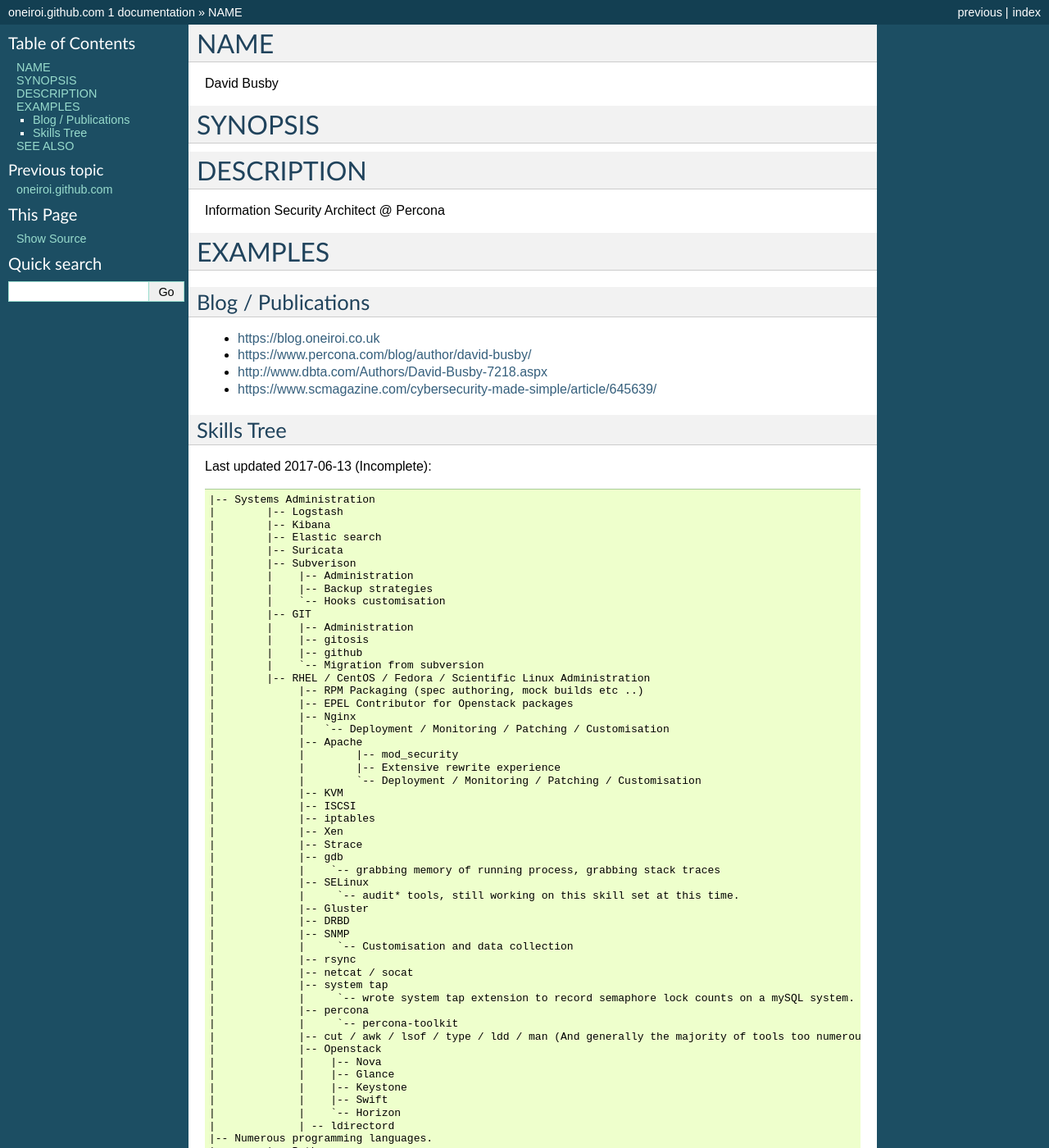
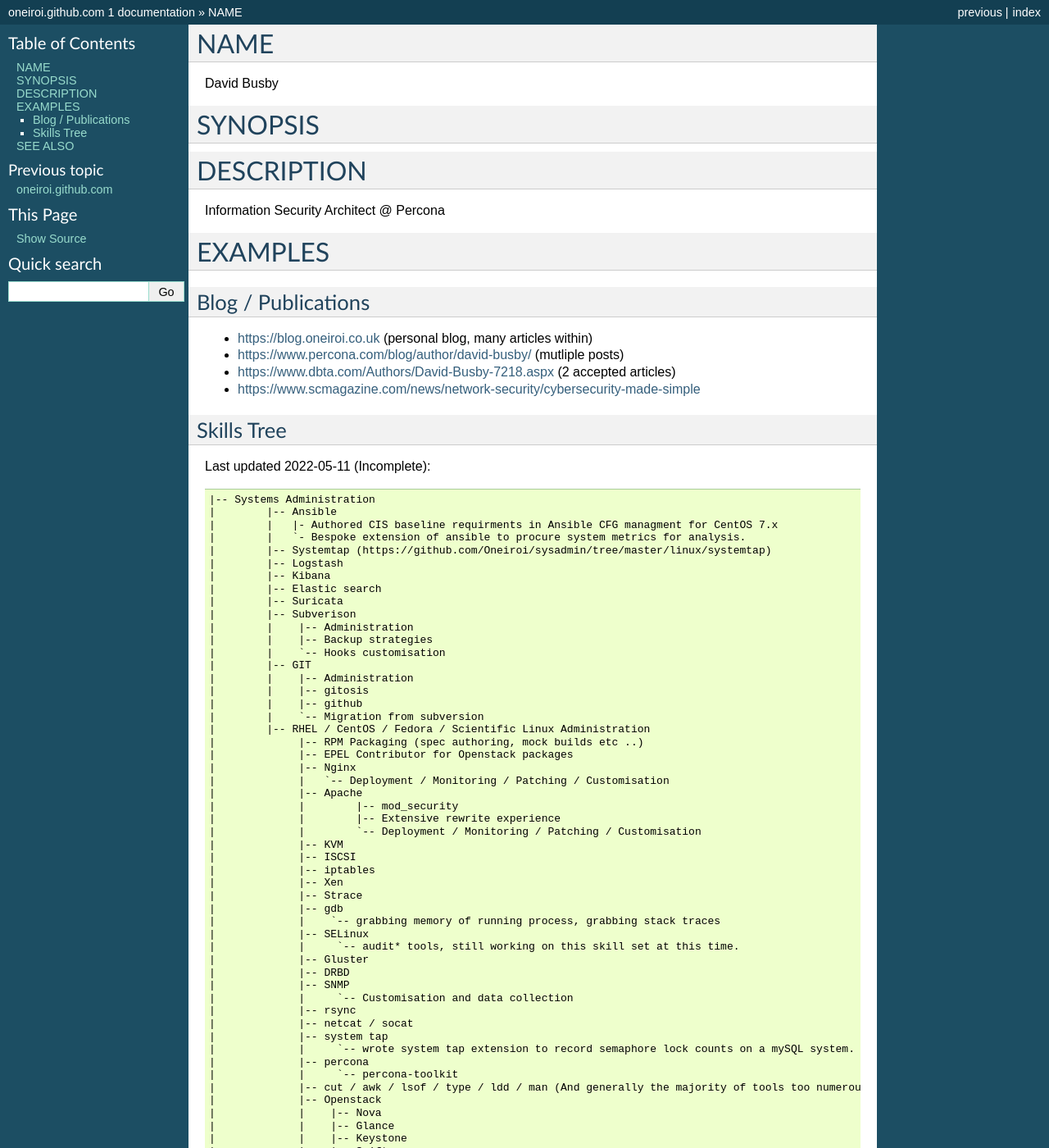
Before and after one commit to Oneiroi/oneiroi.github.com, a Sphinx documentation site: the page built from doc/source/david_busby.rst, in a window 1280 px wide and 1400 px high. Shown: the whole window at 82% size. Built offline with Sphinx 7.4.7, drawn with Linux system fonts in a browser that asks for light colours; some of the changed text lies outside the part shown.

Commit message:
Updated, still not 100% coverage but adds some key things at the very least

```diff
--- a/doc/source/david_busby.rst
+++ b/doc/source/david_busby.rst
@@ -22,18 +22,22 @@
 Blog / Publications
 -------------------
 
-* https://blog.oneiroi.co.uk
-* https://www.percona.com/blog/author/david-busby/
-* http://www.dbta.com/Authors/David-Busby-7218.aspx
-* https://www.scmagazine.com/cybersecurity-made-simple/article/645639/
+* https://blog.oneiroi.co.uk (personal blog, many articles within)
+* https://www.percona.com/blog/author/david-busby/ (mutliple posts)
+* https://www.dbta.com/Authors/David-Busby-7218.aspx (2 accepted articles)
+* https://www.scmagazine.com/news/network-security/cybersecurity-made-simple
 
 Skills Tree
 -----------
 
-Last updated 2017-06-13 (Incomplete)::
+Last updated 2022-05-11 (Incomplete)::
 
 
     |-- Systems Administration
+    |        |-- Ansible
+    |        |   |- Authored CIS baseline requirments in Ansible CFG managment for CentOS 7.x
+    |        |   `- Bespoke extension of ansible to procure system metrics for analysis.
+    |        |-- Systemtap (https://github.com/Oneiroi/sysadmin/tree/master/linux/systemtap)
     |        |-- Logstash
     |        |-- Kibana
     |        |-- Elastic search
@@ -88,7 +92,7 @@
     |        |    |-- Multiprocessing
     |        |    |    `-- Written daemons, for numerous tasks, and data processing programs.
     |        |    |-- Daemon design and authoring.
-    |        |    |-- 0mq via rabbitmq
+    |        |    |-- 0mq
     |        |    |-- scapy
     |        |    |-- Exploit P.O.C
     |        |    |-- Django
@@ -119,6 +123,9 @@
     |        |-- Markdown
     |             `- used for blogging via jekyll + octopress
     |-- Security / Netsec / Infosec
+    |        |-- CTF (Capture The Flag)
+    |        |    |- Curated puzzel material and deployed ctfd ~2019 for candidates technical assessment https://github.com/oneiroi/ctf
+    |        |    `- Wrote cimilar puzzel to one I' experienced during a Live CTF at 44con from the NCC Group creating my own version (from scratch: https://github.com/Oneiroi/ctf/tree/master/python/2.x/tcp_lock_challenge )
     |        |-- PTES
     |        |-- Metasploit
     |        |    | - Used in pentest demoing issues with Tomcat 5
@@ -126,6 +133,15 @@
     |        |    | - CVE-2015-1027
     |        |    `-- Some extension writing experience
     |        |-- Sql injection
+    |        |-- Malware authoring in python, go, bash
+    |        |-- RedTeam
+    |        |   |- Social engineering
+    |        |   |- Phishing, Vishing, Smishing, etc
+    |        |   |- C2
+    |        |   |- Adversarial emulation
+    |        |   |- Latteral movement, opportunistic exploitation
+    |        |   |- Living off the land
+    |        |   `- Social profile construction, impersonation
     |        |-- Command injection and custom exploitation, as per talk given: https://www.slideshare.net/DavidBusby1/security-and-why-you-need-to-review-yours
     |        |-- Maltego
     |        |-- WPA / WEP via Aircrack
```
Also changed, not shown: other parts of doc/source/david_busby.rst (+2 -0 lines).
